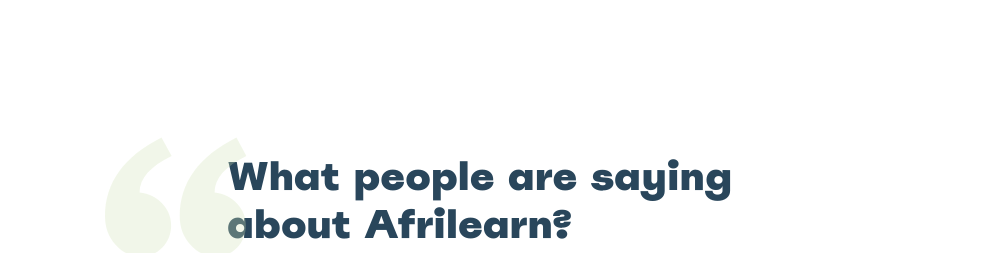
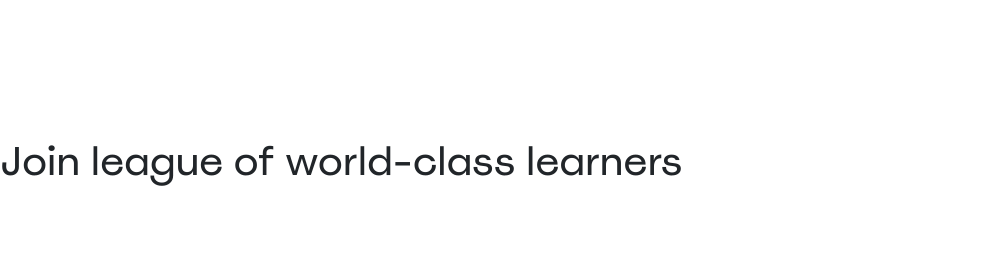
Before and after one commit to UNICEF-AFRILEARN/afrilearn-recon-front-end, a Next.js app: page / in a window 1280 px wide. Shown: the part 3180-3433 px from the top of the page, without its empty margins (0-992 px from the left). Built offline with nearby package versions, Linux system fonts and the light colour scheme; no server answers.

Commit message:
Create Join league component

```diff
--- a/components/common/homepage/index.jsx
+++ b/components/common/homepage/index.jsx
@@ -59,6 +59,7 @@
       <ExploreAfrilearn />
       <GameIntro />
       <CrossPlatform />
+      <JoinLeague />
       <Testimonials />
       <Faq />
       <QuickJoin />
@@ -169,6 +170,14 @@
     </>
   );
 };
+
+const JoinLeague = () => {
+    return (
+      <h1>Join league of world-class learners</h1>
+    )
+}
+
+
 const Testimonials = () => {
   const data = {
     title: "What people are saying about Afrilearn?",
@@ -222,6 +231,7 @@
     </>
   );
 };
+
 const Faq = () => {
   const data = {
     title: "Frequently asked questions",
@@ -390,8 +400,6 @@
     cssEase: "linear",
     initialSlide: 0,
     arrows: false,
-
-
   };
 
   return (
```
